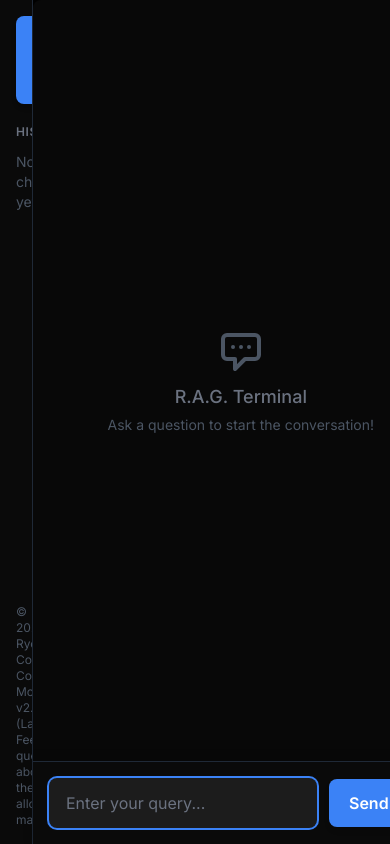
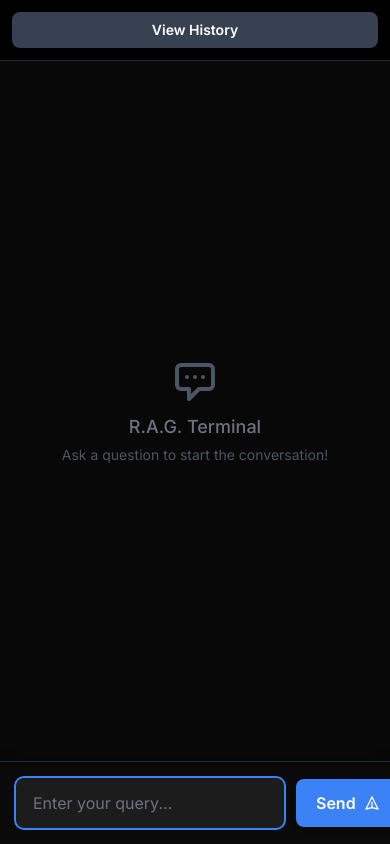
Before and after one commit to Dalu1234/Ryo, a Flask app: page / in a window 390 px wide; the page is wider, and only the part inside the window is pictured. Run offline with Flask 3, Linux system fonts and the light colour scheme; some libraries are stand-ins or nearby versions.

Commit message:
Update index.html
optimized for mobile

```diff
--- a/templates/index.html
+++ b/templates/index.html
@@ -8,7 +8,7 @@
     <link href="https://fonts.googleapis.com/css2?family=Inter:wght@400;500;600;700&display=swap" rel="stylesheet">
     <style>
         /* R.A.G. Terminal UI Styles
-          Version: Deep Black Theme with Light Blue Accent
+          Version: Responsive Deep Black Theme with Light Blue Accent
         */
         body {
             font-family: 'Inter', sans-serif;
@@ -31,14 +31,12 @@
             background: #444444;
         }
 
-        /* User chat bubble: Light blue accent */
         .chat-bubble-user {
-            background-color: #2563EB; /* Light Blue (Tailwind blue-600) */
+            background-color: #2563EB;
             color: #ffffff;
             align-self: flex-end;
             max-width: 75%;
         }
-        /* AI chat bubble: Dark grey for AI responses */
         .chat-bubble-ai {
             background-color: #1A1A1A;
             color: #e0e0e0;
@@ -55,7 +53,6 @@
             line-height: 1.6;
         }
 
-        /* Avatars */
         .avatar {
             width: 32px;
             height: 32px;
@@ -69,7 +66,7 @@
             flex-shrink: 0;
         }
         .avatar-user {
-            background-color: #1D4ED8; /* Darker Blue (Tailwind blue-700) */
+            background-color: #1D4ED8;
             color: white;
         }
         .avatar-ai {
@@ -77,7 +74,6 @@
             color: white;
         }
 
-        /* Feedback buttons */
         .feedback-buttons button {
             background-color: #2C2C2C;
             color: #c0c0c0;
@@ -91,12 +87,11 @@
             background-color: #3C3C3C;
         }
         .feedback-buttons button.selected {
-            background-color: #2563EB; /* Light Blue for selected feedback */
+            background-color: #2563EB;
             color: white;
             cursor: not-allowed;
         }
 
-        /* History panel */
         .history-item {
             padding: 10px 15px;
             margin: 5px 0;
@@ -121,9 +116,13 @@
         }
     </style>
 </head>
-<body class="h-screen flex overflow-hidden">
+<body class="h-screen flex flex-col md:flex-row">
 
-    <aside class="w-1/4 md:w-1/5 lg:w-1/6 bg-[#0A0A0A] p-4 flex flex-col space-y-3 border-r border-gray-800 overflow-y-auto">
+    <!-- Aside panel (History)
+        MODIFIED: Classes for responsive behavior. Hidden on mobile by default.
+                  Limited max height on mobile when shown.
+    -->
+    <aside id="historyPanel" class="hidden md:flex flex-col w-full md:w-1/4 md:max-w-[280px] lg:max-w-[320px] bg-[#0A0A0A] p-4 space-y-3 border-b md:border-r md:border-b-0 border-gray-800 overflow-y-auto md:h-screen max-h-[50vh] md:max-h-none">
         <button id="newChatBtn" class="w-full bg-blue-500 hover:bg-blue-600 text-white font-semibold py-2 px-4 rounded-lg shadow-md transition duration-150 ease-in-out">
             + New Chat
         </button>
@@ -137,8 +136,17 @@
         </div>
     </aside>
 
-    <main class="flex-grow flex flex-col h-screen bg-[#000000]">
-        <div id="chatMessages" class="flex-grow p-6 space-y-2 overflow-y-auto bg-[#080808] rounded-t-lg">
+    <!-- Main chat area
+        MODIFIED: overflow-hidden to manage internal scrolling properly.
+    -->
+    <main class="flex-grow flex flex-col bg-[#000000] overflow-hidden">
+        <div class="p-3 border-b border-gray-800 md:hidden">
+            <button id="toggleHistoryBtn" class="w-full bg-gray-700 hover:bg-gray-600 text-white font-semibold py-2 px-4 rounded-lg text-sm">
+                View History
+            </button>
+        </div>
+
+        <div id="chatMessages" class="flex-grow p-6 space-y-2 overflow-y-auto bg-[#080808] md:rounded-t-lg">
             <div class="flex justify-center items-center h-full">
                 <div class="text-center">
                     <svg class="mx-auto h-12 w-12 text-gray-600" fill="none" viewBox="0 0 24 24" stroke="currentColor" aria-hidden="true"><path stroke-linecap="round" stroke-linejoin="round" stroke-width="2" d="M8 10h.01M12 10h.01M16 10h.01M9 16H5a2 2 0 01-2-2V6a2 2 0 012-2h14a2 2 0 012 2v8a2 2 0 01-2 2h-5l-5 5V16z" /></svg>
@@ -165,19 +173,19 @@
         const chatMessagesEl = document.getElementById('chatMessages');
         const chatHistoryEl = document.getElementById('chatHistory');
         const newChatBtnEl = document.getElementById('newChatBtn');
+        const historyPanel = document.getElementById('historyPanel'); // Get history panel
+        const toggleHistoryBtn = document.getElementById('toggleHistoryBtn'); // Get toggle button
 
         // IMPORTANT: Replace with your actual backend API URL
-        const backendApiUrlBase = "http://YOUR_EC2_PUBLIC_IP_OR_DNS/";
+        const backendApiUrlBase = "http://ec2-18-223-206-165.us-east-2.compute.amazonaws.com/";
 
         let currentThreadId = null;
-        let displayedChats = {}; // Stores chat messages: { threadId: [{sender, text, id, runId}, ...] }
+        let displayedChats = {};
 
-        // Generates a simple unique ID for chats and messages
         function generateUUID() {
             return 'chat-' + Date.now() + '-' + Math.random().toString(36).substring(2, 10);
         }
 
-        // Creates the DOM element for a chat bubble
         function createMessageBubbleDOM(sender, text, messageId) {
             const messageWrapper = document.createElement('div');
             messageWrapper.classList.add('flex', 'items-end', 'w-full', 'mb-3');
@@ -187,7 +195,7 @@
 
             const bubble = document.createElement('div');
             bubble.classList.add('chat-bubble', 'max-w-[75%]', 'lg:max-w-[70%]');
-            bubble.innerHTML = text.replace(/\n/g, '<br>'); // Render newlines
+            bubble.innerHTML = text.replace(/\n/g, '<br>');
 
             if (sender === 'user') {
                 avatar.classList.add('avatar-user');
@@ -196,7 +204,7 @@
                 messageWrapper.classList.add('justify-end');
                 messageWrapper.appendChild(bubble);
                 messageWrapper.appendChild(avatar);
-            } else { // AI message
+            } else {
                 avatar.classList.add('avatar-ai');
                 avatar.textContent = 'AI';
                 bubble.classList.add('chat-bubble-ai');
@@ -205,7 +213,6 @@
                 const aiMessageContentDiv = document.createElement('div');
                 aiMessageContentDiv.appendChild(bubble);
 
-                // Feedback buttons for AI messages
                 const feedbackDivId = `feedback-${messageId}`;
                 const feedbackDiv = document.createElement('div');
                 feedbackDiv.classList.add('feedback-buttons', 'mt-1.5', 'ml-12', 'flex', 'space-x-2');
@@ -237,7 +244,6 @@
             return messageWrapper;
         }
 
-        // Displays a message on the UI and stores it
         function displayMessageOnUI(sender, text, threadIdToUpdate, userQueryForFeedback = null, runIdForFeedback = null) {
             if (!displayedChats[threadIdToUpdate]) {
                 displayedChats[threadIdToUpdate] = [];
@@ -252,17 +258,15 @@
             displayedChats[threadIdToUpdate].push(messageData);
 
             if (threadIdToUpdate === currentThreadId) {
-                // Clear placeholder if it's the first message
                 if (chatMessagesEl.childElementCount === 1 && chatMessagesEl.firstElementChild.classList.contains('h-full')) {
                     chatMessagesEl.innerHTML = '';
                 }
                 const bubbleElement = createMessageBubbleDOM(sender, text, messageId);
                 chatMessagesEl.appendChild(bubbleElement);
-                chatMessagesEl.scrollTop = chatMessagesEl.scrollHeight; // Scroll to bottom
+                chatMessagesEl.scrollTop = chatMessagesEl.scrollHeight;
             }
         }
 
-        // Handles sending user query to the backend
         async function handleSend() {
             const query = userInputEl.value.trim();
             if (query === "" || !currentThreadId) return;
@@ -304,7 +308,6 @@
             }
         }
 
-        // Handles sending feedback to the backend
         async function handleFeedback(isCorrect, aiResponseText, userQueryText, feedbackDivId, associatedRunId) {
             const feedbackStatus = isCorrect ? "correct" : "incorrect";
             const feedbackButtonsContainer = document.getElementById(feedbackDivId);
@@ -351,7 +354,6 @@
             }
         }
 
-        // Updates the chat history panel
         function updateChatHistoryUI() {
             chatHistoryEl.innerHTML = '';
             const placeholder = chatHistoryEl.querySelector('.history-placeholder');
@@ -363,7 +365,7 @@
                  chatHistoryEl.innerHTML = '<p class="text-gray-600 text-sm history-placeholder">No chats yet.</p>';
                  return;
             }
-            threadIds.sort((a, b) => parseInt(b.split('-')[1]) - parseInt(a.split('-')[1])); // Sort by newest first
+            threadIds.sort((a, b) => parseInt(b.split('-')[1]) - parseInt(a.split('-')[1]));
 
             threadIds.forEach(threadId => {
                 const firstUserMessage = displayedChats[threadId].find(msg => msg.sender === 'user');
@@ -381,13 +383,11 @@
             });
         }
 
-        // Renders messages for a specific chat thread
         function renderChatMessagesForThread(threadId) {
             chatMessagesEl.innerHTML = '';
             const messagesToDisplay = displayedChats[threadId] || [];
 
             if (messagesToDisplay.length === 0) {
-                // Show placeholder if no messages
                 chatMessagesEl.innerHTML = `<div class="flex justify-center items-center h-full">
                     <div class="text-center">
                         <svg class="mx-auto h-12 w-12 text-gray-600" fill="none" viewBox="0 0 24 24" stroke="currentColor" aria-hidden="true"><path stroke-linecap="round" stroke-linejoin="round" stroke-width="2" d="M8 10h.01M12 10h.01M16 10h.01M9 16H5a2 2 0 01-2-2V6a2 2 0 012-2h14a2 2 0 012 2v8a2 2 0 01-2 2h-5l-5 5V16z" /></svg>
@@ -401,7 +401,6 @@
             messagesToDisplay.forEach(msg => {
                 const bubbleElement = createMessageBubbleDOM(msg.sender, msg.text, msg.id);
                 chatMessagesEl.appendChild(bubbleElement);
-                // Re-apply feedback state if it was already given
                 if (msg.sender === 'ai' && msg.feedbackGiven) {
                     const feedbackButtonsContainer = document.getElementById(`feedback-${msg.id}`);
                     if (feedbackButtonsContainer) {
@@ -419,10 +418,9 @@
                     }
                 }
             });
-            chatMessagesEl.scrollTop = chatMessagesEl.scrollHeight; // Scroll to bottom
+            chatMessagesEl.scrollTop = chatMessagesEl.scrollHeight;
         }
 
-        // Sets the active item in the history panel
         function setActiveHistoryItem(threadId) {
             document.querySelectorAll('#chatHistory .history-item').forEach(item => {
                 item.classList.remove('active');
@@ -432,37 +430,58 @@
             });
         }
 
-        // Loads a specific chat thread
         function loadChat(threadId) {
             currentThreadId = threadId;
             renderChatMessagesForThread(threadId);
             setActiveHistoryItem(threadId);
             userInputEl.focus();
+            // On mobile, if history was shown, hide it after selecting a chat
+            if (window.innerWidth < 768 && historyPanel && !historyPanel.classList.contains('hidden')) {
+                historyPanel.classList.add('hidden');
+                if(toggleHistoryBtn) toggleHistoryBtn.textContent = 'View History';
+            }
         }
 
-        // Starts a new chat session
         function startNewChat() {
             const newId = generateUUID();
             currentThreadId = newId;
-            displayedChats[currentThreadId] = []; // Initialize empty messages for the new chat
-            renderChatMessagesForThread(currentThreadId); // Render (will show placeholder)
-            updateChatHistoryUI(); // Update history panel
-            setActiveHistoryItem(currentThreadId); // Set new chat as active
+            displayedChats[currentThreadId] = [];
+            renderChatMessagesForThread(currentThreadId);
+            updateChatHistoryUI();
+            setActiveHistoryItem(currentThreadId);
             userInputEl.value = "";
             userInputEl.focus();
+            // On mobile, if history was shown, hide it when starting a new chat
+            if (window.innerWidth < 768 && historyPanel && !historyPanel.classList.contains('hidden')) {
+                historyPanel.classList.add('hidden');
+                if(toggleHistoryBtn) toggleHistoryBtn.textContent = 'View History';
+            }
         }
 
         // Event listeners
         sendBtnEl.addEventListener('click', handleSend);
         userInputEl.addEventListener('keypress', (e) => {
-            if (e.key === 'Enter' && !e.shiftKey) { // Send on Enter, allow Shift+Enter for newline
+            if (e.key === 'Enter' && !e.shiftKey) {
                 e.preventDefault();
                 handleSend();
             }
         });
         newChatBtnEl.addEventListener('click', startNewChat);
 
-        // Initial load: Start a new chat when the page loads
+        // Toggle history panel on mobile
+        if (toggleHistoryBtn && historyPanel) {
+            toggleHistoryBtn.addEventListener('click', () => {
+                historyPanel.classList.toggle('hidden');
+                // Update button text based on panel visibility
+                if (historyPanel.classList.contains('hidden')) {
+                    toggleHistoryBtn.textContent = 'View History';
+                } else {
+                    toggleHistoryBtn.textContent = 'Hide History';
+                }
+            });
+        }
+
+        // Initial load
         startNewChat();
     </script>
 </body>
```
